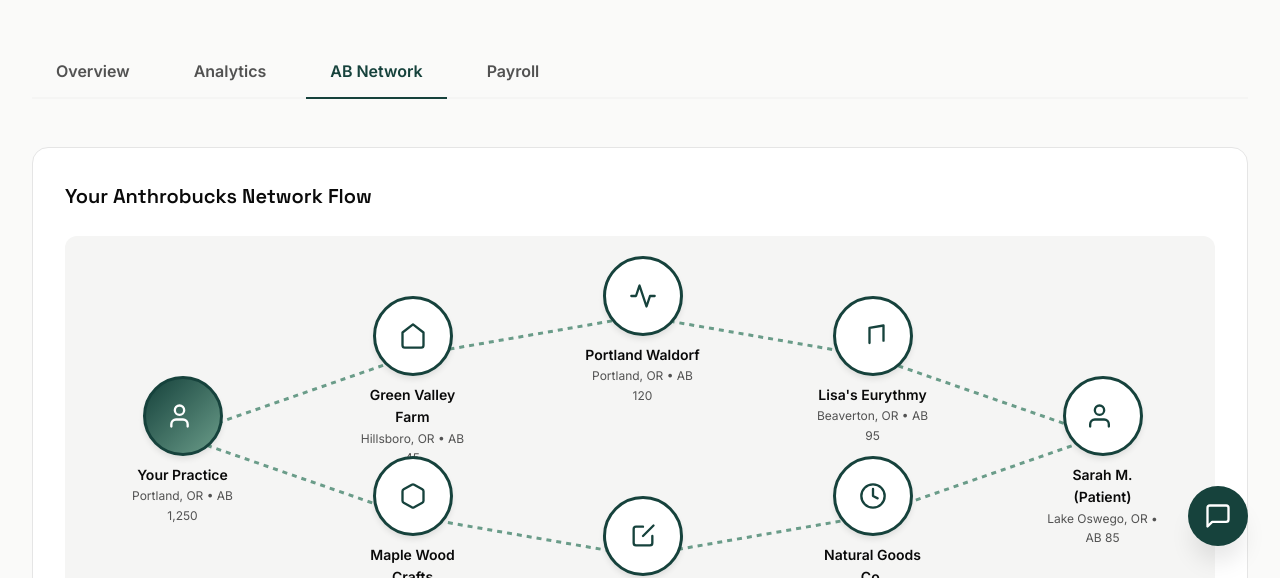
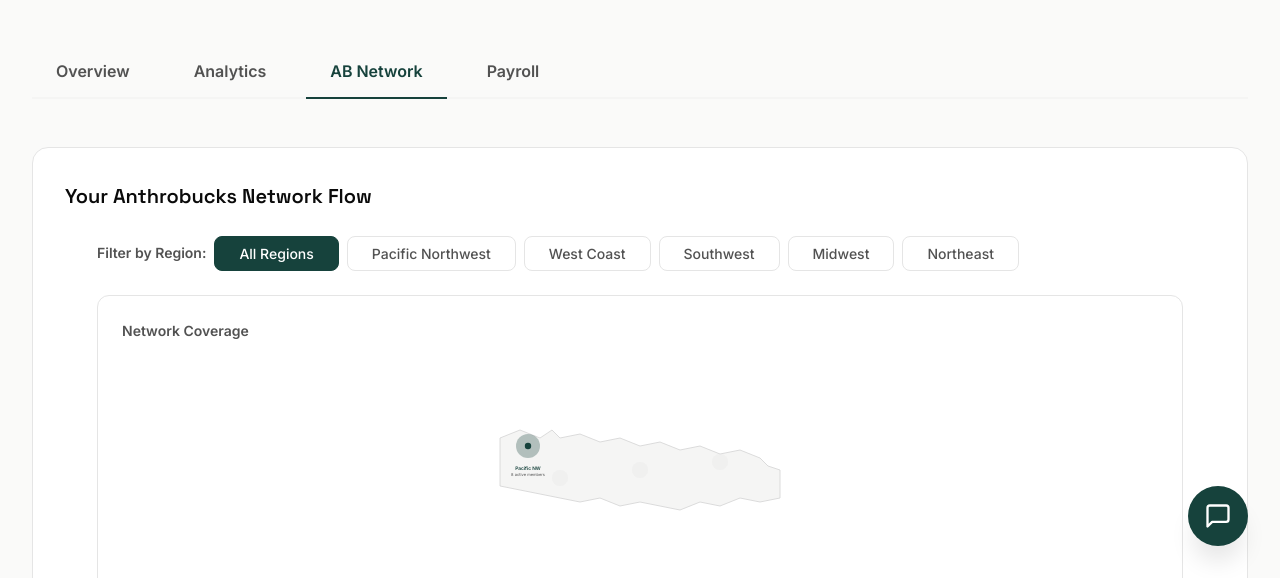
Before and after one commit to Pellicanstricter/-threefold-credit-union, a plain HTML site: page prototype-enhanced.html in a window 1280 px wide. Both pictures are taken after a click on the button "AB Network". Shown: the part 222-800 px from the top of the page. Drawn offline with nearby package versions, Linux system fonts and the light colour scheme.

Commit message:
Add regional filtering with USA map visualization
Features:
- Regional filter buttons (All, Pacific NW, West Coast, Southwest, Midwest, Northeast)
- Simplified SVG USA map showing network coverage
- Pacific Northwest region highlighted with 8 active members
- Filter buttons dynamically show/hide network nodes by region
- Map highlights update when filtering by region
- All current nodes tagged as Pacific Northwest
- Clean Mercury-inspired design consistent with site aesthetic

Future expansion ready for other US regions

```diff
--- a/prototype-enhanced.html
+++ b/prototype-enhanced.html
@@ -280,6 +280,36 @@
             border-left: 8px solid var(--surface-secondary);
             border-top: 5px solid transparent;
             border-bottom: 5px solid transparent;
+        }
+
+        /* Regional Filter Buttons */
+        .region-filter {
+            padding: var(--space-sm) var(--space-lg);
+            background: var(--surface-elevated);
+            border: 1px solid var(--border-default);
+            border-radius: var(--radius-md);
+            font-family: var(--font-body);
+            font-size: var(--text-sm);
+            font-weight: 500;
+            color: var(--text-secondary);
+            cursor: pointer;
+            transition: all 0.2s ease;
+        }
+
+        .region-filter:hover {
+            background: var(--surface-subtle);
+            border-color: var(--surface-secondary);
+            color: var(--text-default);
+        }
+
+        .region-filter.active {
+            background: var(--surface-primary);
+            border-color: var(--surface-primary);
+            color: var(--text-inverse);
+        }
+
+        .network-node.hidden {
+            display: none;
         }
 
         /* Analytics Charts */
@@ -670,6 +700,41 @@
                 <div class="card-header">
                     <h2 class="card-title">Your Anthrobucks Network Flow</h2>
                 </div>
+
+                <!-- Regional Filters -->
+                <div style="padding: 0 var(--space-xl) var(--space-lg); display: flex; gap: var(--space-sm); flex-wrap: wrap; align-items: center;">
+                    <span style="font-weight: 600; color: var(--text-secondary); font-size: var(--text-sm);">Filter by Region:</span>
+                    <button class="region-filter active" onclick="filterByRegion('all')">All Regions</button>
+                    <button class="region-filter" onclick="filterByRegion('pacific-northwest')">Pacific Northwest</button>
+                    <button class="region-filter" onclick="filterByRegion('west-coast')">West Coast</button>
+                    <button class="region-filter" onclick="filterByRegion('southwest')">Southwest</button>
+                    <button class="region-filter" onclick="filterByRegion('midwest')">Midwest</button>
+                    <button class="region-filter" onclick="filterByRegion('northeast')">Northeast</button>
+                </div>
+
+                <!-- USA Map Overview -->
+                <div style="padding: 0 var(--space-xl) var(--space-xl);">
+                    <div style="background: var(--surface-elevated); border: 1px solid var(--border-default); border-radius: var(--radius-lg); padding: var(--space-lg);">
+                        <div style="font-size: var(--text-sm); font-weight: 600; color: var(--text-secondary); margin-bottom: var(--space-md);">Network Coverage</div>
+                        <svg viewBox="0 0 800 500" style="width: 100%; height: auto; max-height: 200px;">
+                            <!-- Simplified USA outline -->
+                            <path d="M 50 200 L 100 180 L 150 200 L 180 180 L 200 200 L 250 190 L 300 210 L 350 200 L 400 220 L 450 210 L 500 230 L 550 220 L 600 240 L 650 230 L 700 250 L 720 270 L 750 280 L 750 350 L 700 360 L 650 350 L 600 370 L 550 360 L 500 380 L 450 370 L 400 360 L 350 370 L 300 350 L 250 360 L 200 350 L 150 340 L 100 330 L 50 320 Z"
+                                  fill="#f5f5f4" stroke="#d4d4d4" stroke-width="2"/>
+
+                            <!-- Pacific Northwest region (highlighted) -->
+                            <circle cx="120" cy="220" r="30" fill="var(--surface-primary)" opacity="0.3" class="region-highlight pacific-northwest"/>
+                            <circle cx="120" cy="220" r="8" fill="var(--surface-primary)" class="region-marker"/>
+                            <text x="120" y="280" text-anchor="middle" font-size="12" font-weight="600" fill="var(--surface-primary)">Pacific NW</text>
+                            <text x="120" y="295" text-anchor="middle" font-size="10" fill="var(--text-secondary)">8 active members</text>
+
+                            <!-- Other regions (placeholders for future expansion) -->
+                            <circle cx="200" cy="300" r="20" fill="#e5e5e5" opacity="0.3"/>
+                            <circle cx="400" cy="280" r="20" fill="#e5e5e5" opacity="0.3"/>
+                            <circle cx="600" cy="260" r="20" fill="#e5e5e5" opacity="0.3"/>
+                        </svg>
+                    </div>
+                </div>
+
                 <div class="network-map" id="networkMap">
                     <svg width="100%" height="400" style="position: absolute; top: 0; left: 0; z-index: 1;">
                         <!-- Flow lines -->
@@ -700,7 +765,7 @@
                     </svg>
 
                     <!-- Network nodes -->
-                    <div class="network-node" style="left: 5%; top: 35%; z-index: 2;">
+                    <div class="network-node" data-region="pacific-northwest" style="left: 5%; top: 35%; z-index: 2;">
                         <div class="node-circle" style="background: linear-gradient(135deg, var(--surface-primary), var(--surface-secondary));">
                             <svg class="icon icon-lg" viewBox="0 0 24 24" style="stroke: white;">
                                 <path d="M16 21v-2a4 4 0 0 0-4-4H6a4 4 0 0 0-4 4v2"/>
@@ -711,7 +776,7 @@
                         <div class="node-amount">Portland, OR • AB 1,250</div>
                     </div>
 
-                    <div class="network-node" style="left: 25%; top: 15%; z-index: 2;">
+                    <div class="network-node" data-region="pacific-northwest" style="left: 25%; top: 15%; z-index: 2;">
                         <div class="node-circle">
                             <svg class="icon icon-lg" viewBox="0 0 24 24" style="stroke: var(--surface-primary);">
                                 <path d="M3 9l9-7 9 7v11a2 2 0 0 1-2 2H5a2 2 0 0 1-2-2z"/>
@@ -721,7 +786,7 @@
                         <div class="node-amount">Hillsboro, OR • AB 45</div>
                     </div>
 
-                    <div class="network-node" style="left: 45%; top: 5%; z-index: 2;">
+                    <div class="network-node" data-region="pacific-northwest" style="left: 45%; top: 5%; z-index: 2;">
                         <div class="node-circle">
                             <svg class="icon icon-lg" viewBox="0 0 24 24" style="stroke: var(--surface-primary);">
                                 <path d="M22 12h-4l-3 9L9 3l-3 9H2"/>
@@ -731,7 +796,7 @@
                         <div class="node-amount">Portland, OR • AB 120</div>
                     </div>
 
-                    <div class="network-node" style="left: 65%; top: 15%; z-index: 2;">
+                    <div class="network-node" data-region="pacific-northwest" style="left: 65%; top: 15%; z-index: 2;">
                         <div class="node-circle">
                             <svg class="icon icon-lg" viewBox="0 0 24 24" style="stroke: var(--surface-primary);">
                                 <path d="M9 18V5l12-2v13"/>
@@ -741,7 +806,7 @@
                         <div class="node-amount">Beaverton, OR • AB 95</div>
                     </div>
 
-                    <div class="network-node" style="left: 85%; top: 35%; z-index: 2;">
+                    <div class="network-node" data-region="pacific-northwest" style="left: 85%; top: 35%; z-index: 2;">
                         <div class="node-circle">
                             <svg class="icon icon-lg" viewBox="0 0 24 24" style="stroke: var(--surface-primary);">
                                 <path d="M17 21v-2a4 4 0 0 0-4-4H5a4 4 0 0 0-4 4v2"/>
@@ -752,7 +817,7 @@
                         <div class="node-amount">Lake Oswego, OR • AB 85</div>
                     </div>
 
-                    <div class="network-node" style="left: 65%; top: 55%; z-index: 2;">
+                    <div class="network-node" data-region="pacific-northwest" style="left: 65%; top: 55%; z-index: 2;">
                         <div class="node-circle">
                             <svg class="icon icon-lg" viewBox="0 0 24 24" style="stroke: var(--surface-primary);">
                                 <circle cx="12" cy="12" r="10"/>
@@ -763,7 +828,7 @@
                         <div class="node-amount">Eugene, OR • AB 65</div>
                     </div>
 
-                    <div class="network-node" style="left: 45%; top: 65%; z-index: 2;">
+                    <div class="network-node" data-region="pacific-northwest" style="left: 45%; top: 65%; z-index: 2;">
                         <div class="node-circle">
                             <svg class="icon icon-lg" viewBox="0 0 24 24" style="stroke: var(--surface-primary);">
                                 <path d="M20 12v6a2 2 0 0 1-2 2H6a2 2 0 0 1-2-2V6a2 2 0 0 1 2-2h6"/>
@@ -774,7 +839,7 @@
                         <div class="node-amount">Portland, OR • Leaven</div>
                     </div>
 
-                    <div class="network-node" style="left: 25%; top: 55%; z-index: 2;">
+                    <div class="network-node" data-region="pacific-northwest" style="left: 25%; top: 55%; z-index: 2;">
                         <div class="node-circle">
                             <svg class="icon icon-lg" viewBox="0 0 24 24" style="stroke: var(--surface-primary);">
                                 <path d="M21 16V8a2 2 0 0 0-1-1.73l-7-4a2 2 0 0 0-2 0l-7 4A2 2 0 0 0 3 8v8a2 2 0 0 0 1 1.73l7 4a2 2 0 0 0 2 0l7-4A2 2 0 0 0 21 16z"/>
@@ -1129,6 +1194,37 @@
                 }
             }
         }
+
+        // Regional filtering
+        function filterByRegion(region) {
+            // Update button states
+            document.querySelectorAll('.region-filter').forEach(btn => {
+                btn.classList.remove('active');
+            });
+            event.target.classList.add('active');
+
+            // Filter network nodes
+            const nodes = document.querySelectorAll('.network-node');
+            nodes.forEach(node => {
+                if (region === 'all' || node.getAttribute('data-region') === region) {
+                    node.classList.remove('hidden');
+                } else {
+                    node.classList.add('hidden');
+                }
+            });
+
+            // Update map highlights
+            const highlights = document.querySelectorAll('.region-highlight');
+            highlights.forEach(highlight => {
+                if (region === 'all') {
+                    highlight.style.opacity = '0.3';
+                } else if (highlight.classList.contains(region)) {
+                    highlight.style.opacity = '0.5';
+                } else {
+                    highlight.style.opacity = '0.1';
+                }
+            });
+        }
     </script>
 
     <!-- AI Chat Widget -->
```
